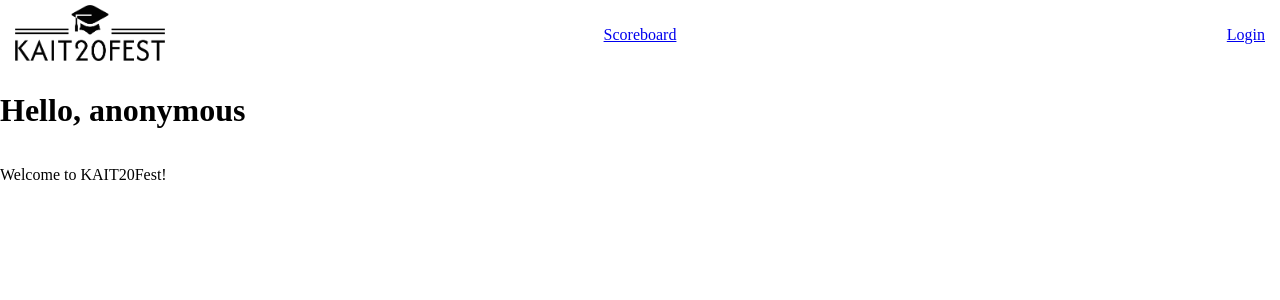
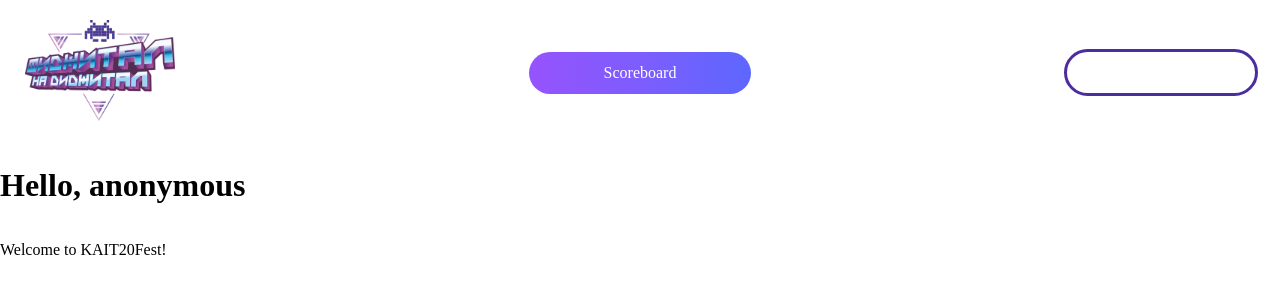
Before and after one commit to KAIT20Fest2024/QRCodeHandler, a Flask app: page / in a window 1280 px wide. Shown: the top 300 px of the page. Run offline with Flask 3, Linux system fonts and the light colour scheme.

Commit message:
frontend: implemented header styling

```diff
--- a/app/static/css/header.css
+++ b/app/static/css/header.css
@@ -1,12 +1,13 @@
+/* General + scroll effect */
 header {
     display: flex;
     justify-content: space-between;
     align-items: center;
 
-    padding: 5px 15px;
+    padding: 20px 25px;
     width: 100%;
     min-height: 1.5em;
-    background-color: #fff;
+    background: none;
 
     box-sizing: border-box;
     transition: background-color .25s;
@@ -33,6 +34,7 @@
     flex: 1;
 }
 
+/* Logo img */
 .header__logo {
     text-align: start;
 }
@@ -41,10 +43,34 @@
     width: 150px;
 }
 
+/* Navigation */
 .header__nav {
     display: flex;
     justify-content: space-evenly;
     text-align: center;
+}
+
+.header__nav_btn {
+    padding: 12px 75px;
+    border-radius: 50px;
+    color: white;
+    text-decoration: none;
+}
+
+.header__nav_btn-common {
+    background: linear-gradient(90deg, #9653FD, #7D5DFD, #5D67FD);
+}
+
+.header__nav_btn-negative {
+    background: none;
+    outline: solid #4B2D9F;
+}
+.header__nav_btn-negative {
+
+}
+
+.header__nav_btn-admin {
+    background: linear-gradient(90deg, red, pink);
 }
 
 .header__profile {
--- a/app/templates/components/header.html
+++ b/app/templates/components/header.html
@@ -1,19 +1,21 @@
 <header>
-    <span class="header__logo"><a href="/"><img src="{{ url_for('static', filename='img/caps_logo.png') }}" class="header__logo"></a></span>
+    <span class="header__logo"><a href="/"><img src="{{ url_for('static', filename='img/logo.png') }}" class="header__logo"></a></span>
 
     <nav class="header__nav">
-        <span><a href="{{ url_for('scoreboard') }}">Scoreboard</a></span>
+        <a class="header__nav_btn header__nav_btn-common" href="{{ url_for('scoreboard') }}">Scoreboard</a>
 
         {% if current_user.login == 'ADMIN' %}
-        <span><a href="{{ url_for('admin') }}"><b>ADMIN PANEL</b></a></span>
+        <a class="header__nav_btn header__nav_btn-admin" href="{{ url_for('admin') }}">ADMIN PANEL</a>
         {% endif %}
     </nav>
 
     <span class="header__profile">
-    {% if current_user.is_authenticated %}
-        <a href="{{ url_for('profile', username=current_user.login) }}">{{ current_user.login }}</a>
-    {% else %}
-        <a href="{{ url_for('login') }}">Login</a>
-    {% endif %}
+        <a class="header__nav_btn header__nav_btn-negative"
+        {% if current_user.is_authenticated %}
+        href="{{ url_for('profile', username=current_user.login) }}">{{ current_user.login }}
+        {% else %}
+            href="{{ url_for('login') }}">Login
+        {% endif %}
+        </a>
     </span>
 </header>
```
Also changed, not shown: app/static/img/caps_logo.png (deleted), app/static/img/logo.png.
